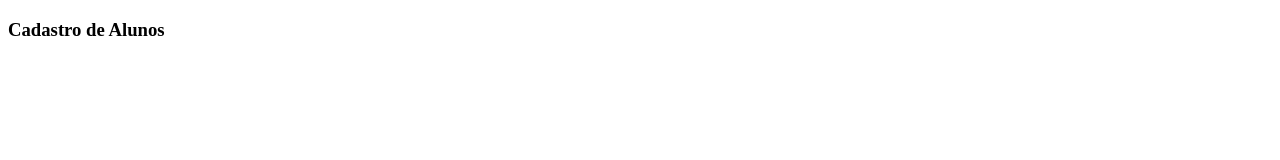
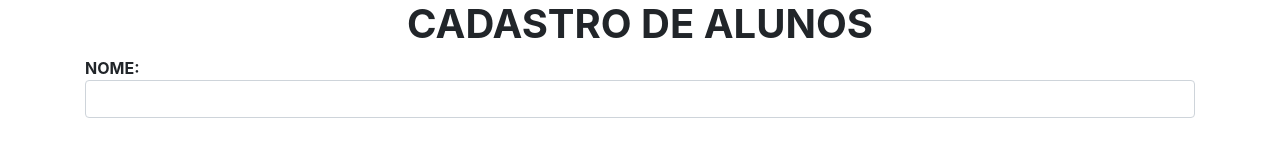
Before and after one commit to mauro-ribeiro/formulario-cadastro, a plain HTML site: page index.html in a window 1280 px wide. Drawn offline with nearby package versions, Linux system fonts and the light colour scheme.

Commit message:
Update index.html
Adicionei um input ao formulário

```diff
--- a/index.html
+++ b/index.html
@@ -1,9 +1,19 @@
 <!DOCTYPE html>
 <html>
 <head>
+	<meta charset="utf-8">
+	<link rel="stylesheet" href="https://stackpath.bootstrapcdn.com/bootstrap/4.4.1/css/bootstrap.min.css" integrity="sha384-Vkoo8x4CGsO3+Hhxv8T/Q5PaXtkKtu6ug5TOeNV6gBiFeWPGFN9MuhOf23Q9Ifjh" crossorigin="anonymous">
 	<title>Formulário de Cadastro</title>
 </head>
 <body>
-	<h3>Cadastro de Alunos</h3>
+	<div class="container">
+		<h1 align="center"><b>CADASTRO DE ALUNOS</b></h1>
+	</div>
+	<div class="container">
+		<form action="cadastrar" method="get" accept-charset="utf-8">
+			<b>NOME:</b><input type="nome" name="nome" class="form-control">
+		</form>
+	</div>
+
 </body>
 </html>
```
